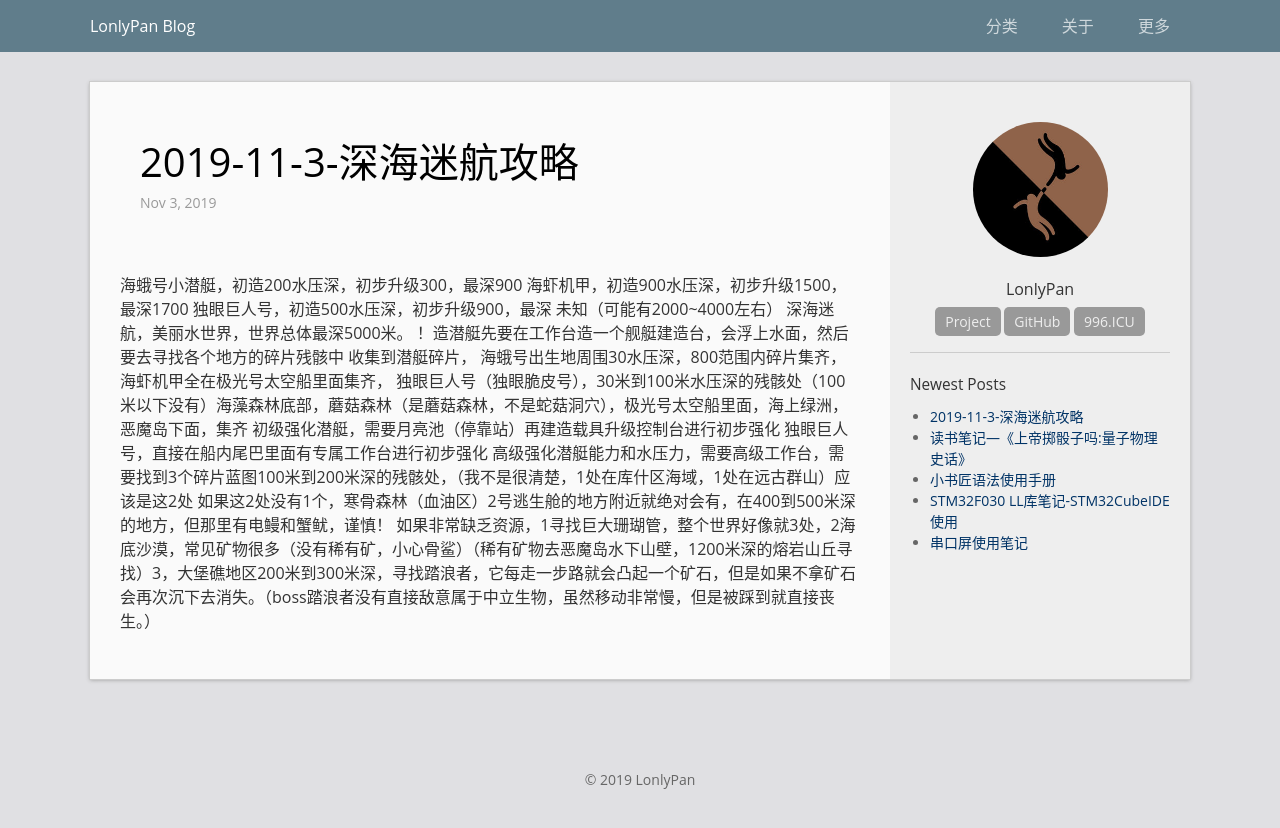
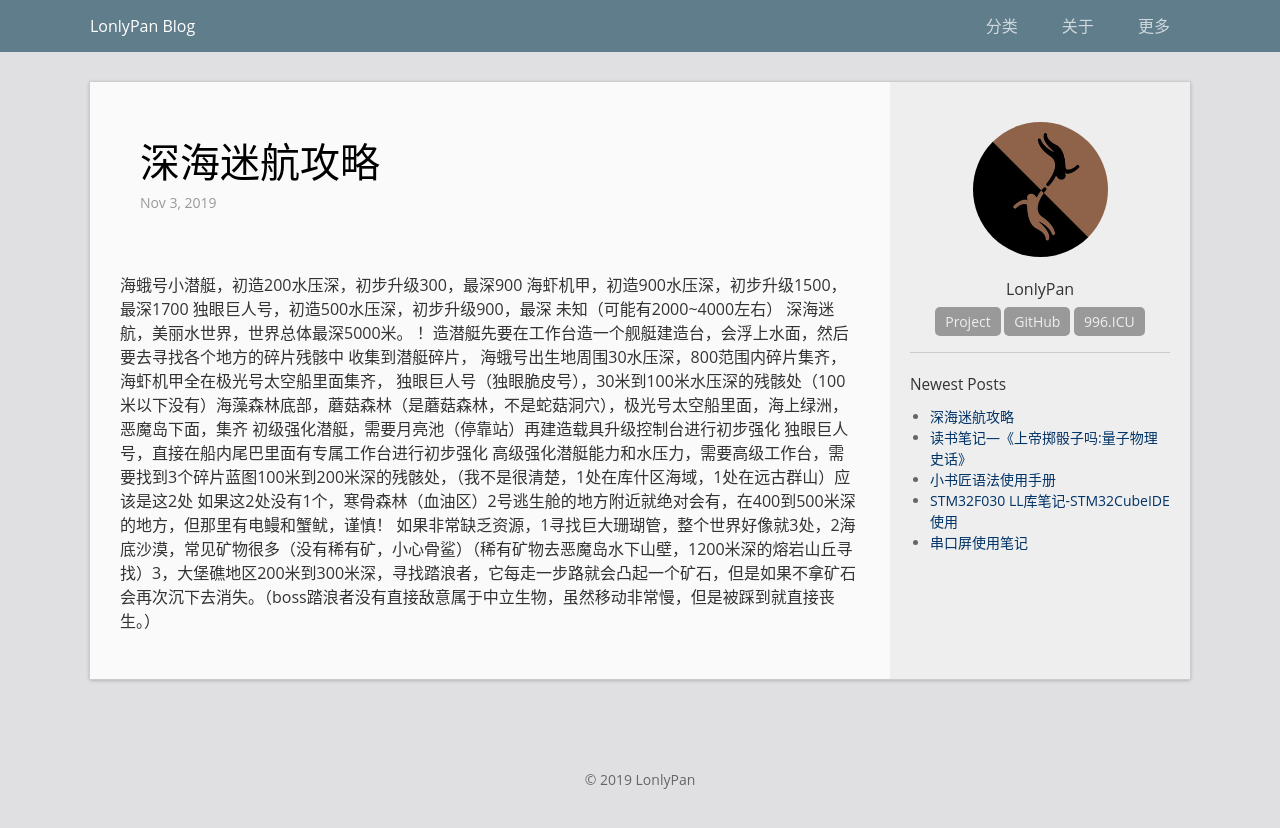
Before and after one commit to LonlyStack/LonlyPan.github.io, a Jekyll site: the page built from _posts/2019-11-03-深海迷航攻略.md, in a window 1280 px wide. Shown: the top 828 px of the page. Built offline with Jekyll 4.4.1, drawn with Linux system fonts in a browser that asks for light colours.

Commit message:
修改文件: _posts/2019-11-03-深海迷航攻略.md

```diff
--- a/_posts/2019-11-03-深海迷航攻略.md
+++ b/_posts/2019-11-03-深海迷航攻略.md
@@ -1,6 +1,6 @@
 ---
 layout: post
-title:    "2019-11-3-深海迷航攻略"
+title:    "深海迷航攻略"
 date:   2019-11-3  17:12
 categories: 随笔
 ---
```
